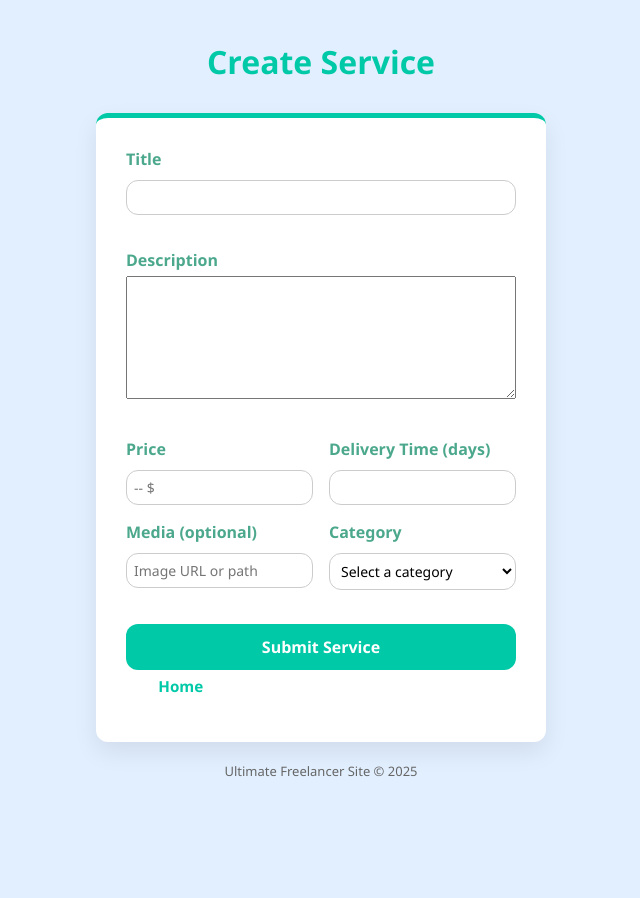
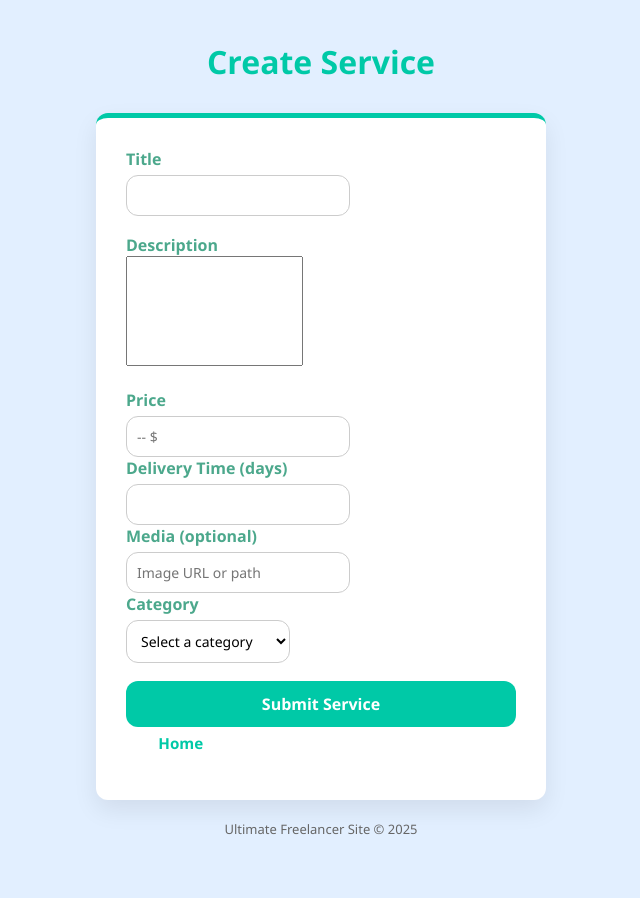
Before and after one commit to Pjoca/ltw-project-ltw03g03, a PHP site: page /pages/create.service.php in a window 1280 px wide. Shown: the whole page, without its empty margins (319-959 px from the left). Before the commit the page ends 777 px from the top, so only its background shows below. Run offline with PHP 8.4, Linux system fonts and the light colour scheme; the visitor is signed in with stand-in values (Sample User, id 1).

Commit message:
Refactor

```diff
--- a/actions/action.edit.service.php
+++ b/actions/action.edit.service.php
@@ -10,13 +10,14 @@ if (!isset($_SESSION['user_id'])) {
 $db = getDatabaseConnection();
 $stmt = $db->prepare('
   UPDATE Services
-  SET title = ?, description = ?, price = ?, delivery_time = ?
+  SET title = ?, description = ?, category_id = ?, price = ?, delivery_time = ?
   WHERE title = ? AND user_id = ?
 ');
 
 $stmt->execute([
   $_POST['title'],
   $_POST['description'],
+  $_POST['category_id'],
   $_POST['price'],
   $_POST['delivery_time'],
   $_POST['original_title'],
--- a/css/style.css
+++ b/css/style.css
@@ -19,6 +19,11 @@
   --button-bg: var(--primary-color);
   --button-text: #ffffff;
 }
+
+textarea {
+  resize: none;
+}
+
 
 * {
   box-sizing: border-box;
--- a/templates/services.tpl.php
+++ b/templates/services.tpl.php
@@ -29,56 +29,55 @@
 
 <?php function draw_create_service() { ?>
 
-<form action="../actions/action.submit.service.php" method="POST" style="max-width:600px; margin:auto; font-family: Arial, sans-serif;">
-  <div style="margin-bottom: 1em;">
-    <label for="title" style="display:block; font-weight: bold; margin-bottom: 0.3em;">Title</label>
-    <input type="text" name="title" id="title" required style="width:100%; padding: 0.5em;">
+<form action="../actions/action.submit.service.php" method="POST">
+  <div>
+    <label for="title">Title</label>
+    <input type="text" name="title" id="title" required>
   </div>
 
-  <div style="margin-bottom: 1em;">
-    <label for="description" style="display:block; font-weight: bold; margin-bottom: 0.3em;">Description</label>
-    <textarea name="description" id="description" required rows="6" style="width:100%; padding: 0.5em; resize: vertical;"></textarea>
+  <div>
+    <label for="description">Description</label>
+    <textarea name="description" id="description" required rows="6"></textarea>
   </div>
 
-  <div style="display: flex; gap: 1em; flex-wrap: wrap; margin-bottom: 1em;">
-    <div style="flex: 1 1 120px; min-width:120px;">
-      <label for="price" style="display:block; font-weight: bold; margin-bottom: 0.3em;">Price</label>
-      <input type="number" name="price" id="price" min="0.01" step="0.01" required placeholder="-- $" style="width:100%; padding: 0.5em;">
+  <div>
+    <div>
+      <label for="price">Price</label>
+      <input type="number" name="price" id="price" min="0.01" step="0.01" required placeholder="-- $">
     </div>
 
-    <div style="flex: 1 1 120px; min-width:120px;">
-      <label for="delivery_time" style="display:block; font-weight: bold; margin-bottom: 0.3em;">Delivery Time (days)</label>
-      <input type="number" name="delivery_time" id="delivery_time" min="1" required style="width:100%; padding: 0.5em;">
+    <div>
+      <label for="delivery_time">Delivery Time (days)</label>
+      <input type="number" name="delivery_time" id="delivery_time" min="1" required>
     </div>
 
-    <div style="flex: 1 1 150px; min-width:150px;">
-      <label for="media" style="display:block; font-weight: bold; margin-bottom: 0.3em;">Media (optional)</label>
-      <input type="text" name="media" id="media" placeholder="Image URL or path" style="width:100%; padding: 0.5em;">
+    <div>
+      <label for="media">Media (optional)</label>
+      <input type="text" name="media" id="media" placeholder="Image URL or path">
     </div>
 
-    <div style="flex: 1 1 150px; min-width:150px;">
-      <label for="category_id" style="display:block; font-weight: bold; margin-bottom: 0.3em;">Category</label>
-      <select name="category_id" id="category_id" required style="width:100%; padding: 0.5em;">
+    <div>
+      <label for="category_id">Category</label>
+      <select name="category_id" id="category_id" required>
         <option value="" disabled selected>Select a category</option>
         <option value="1">Web Development</option>
         <option value="2">Graphic Design</option>
         <option value="3">Writing</option>
         <option value="4">Marketing</option>
         <option value="5">Photography</option>
-        <option value="6">Other</option>
       </select>
     </div>
   </div>
 
-  <button type="submit" class="submit-button" style="padding: 0.75em 1.5em; font-size: 1em; cursor: pointer;">Submit Service</button>
+  <button type="submit" class="submit-button">Submit Service</button>
 </form>
 
-  <div class="back-nav">
-      <a href="/../pages/home.php" class="nav-button"> Home </a>
-  </div>
-
+<div class="back-nav">
+  <a href="/../pages/home.php" class="nav-button">Home</a>
+</div>
 
 <?php } ?>
+
 
 <?php function draw_edit_service(array $service) { ?>
   <form action="/../actions/action.edit.service.php" method="POST">
@@ -92,6 +91,18 @@
     <div>
       <label for="description">Description:</label>
       <textarea id="description" name="description" required><?= htmlspecialchars($service['description']) ?></textarea>
+    </div>
+
+    <div>
+      <label for="category_id">Category:</label>
+      <select id="category_id" name="category_id" required>
+        <option value="" disabled>Select a category</option>
+        <option value="1" <?= $service['category_id'] == 1 ? 'selected' : '' ?>>Web Development</option>
+        <option value="2" <?= $service['category_id'] == 2 ? 'selected' : '' ?>>Graphic Design</option>
+        <option value="3" <?= $service['category_id'] == 3 ? 'selected' : '' ?>>Writing</option>
+        <option value="4" <?= $service['category_id'] == 4 ? 'selected' : '' ?>>Marketing</option>
+        <option value="5" <?= $service['category_id'] == 5 ? 'selected' : '' ?>>Photography</option>
+      </select>
     </div>
 
     <div>
```
Also changed, not shown: database/database.db.
